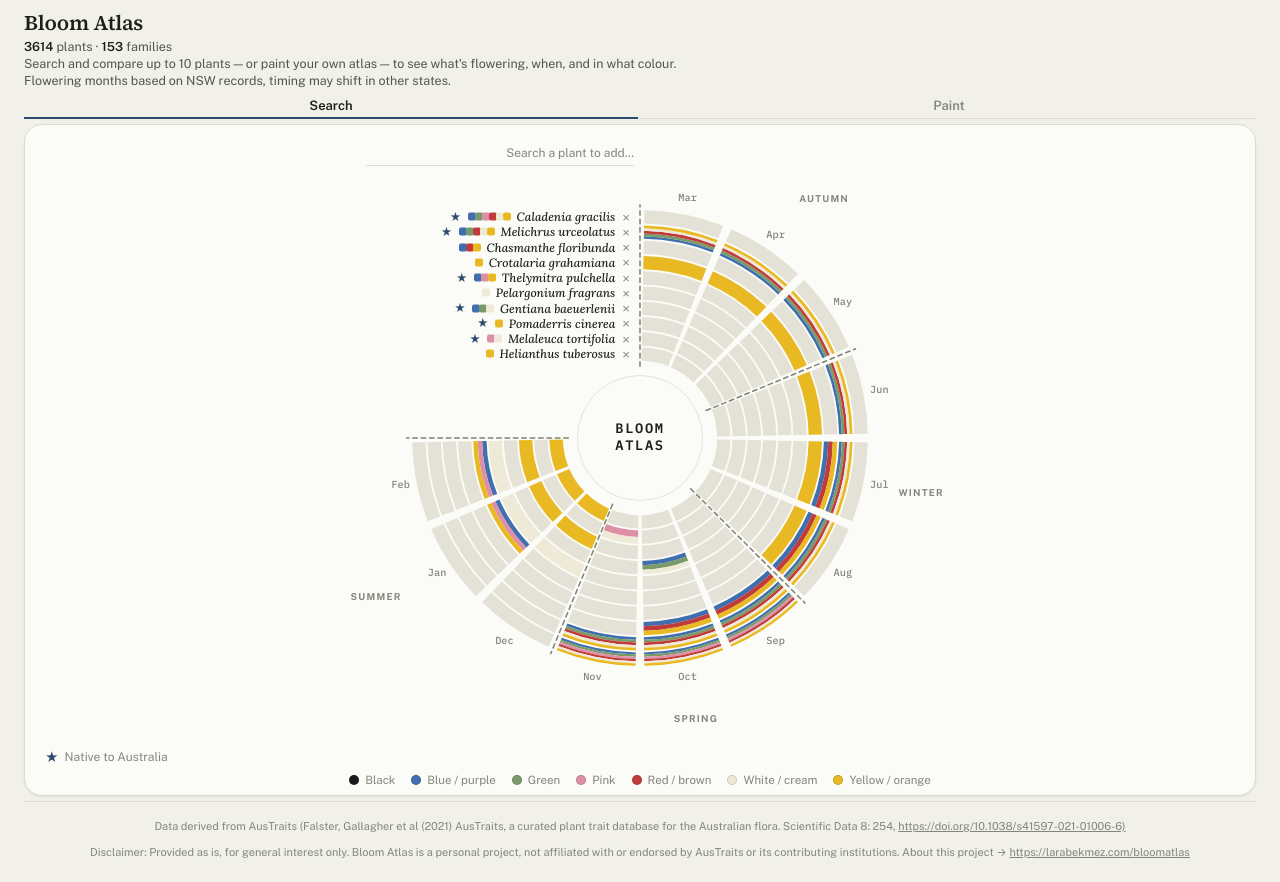
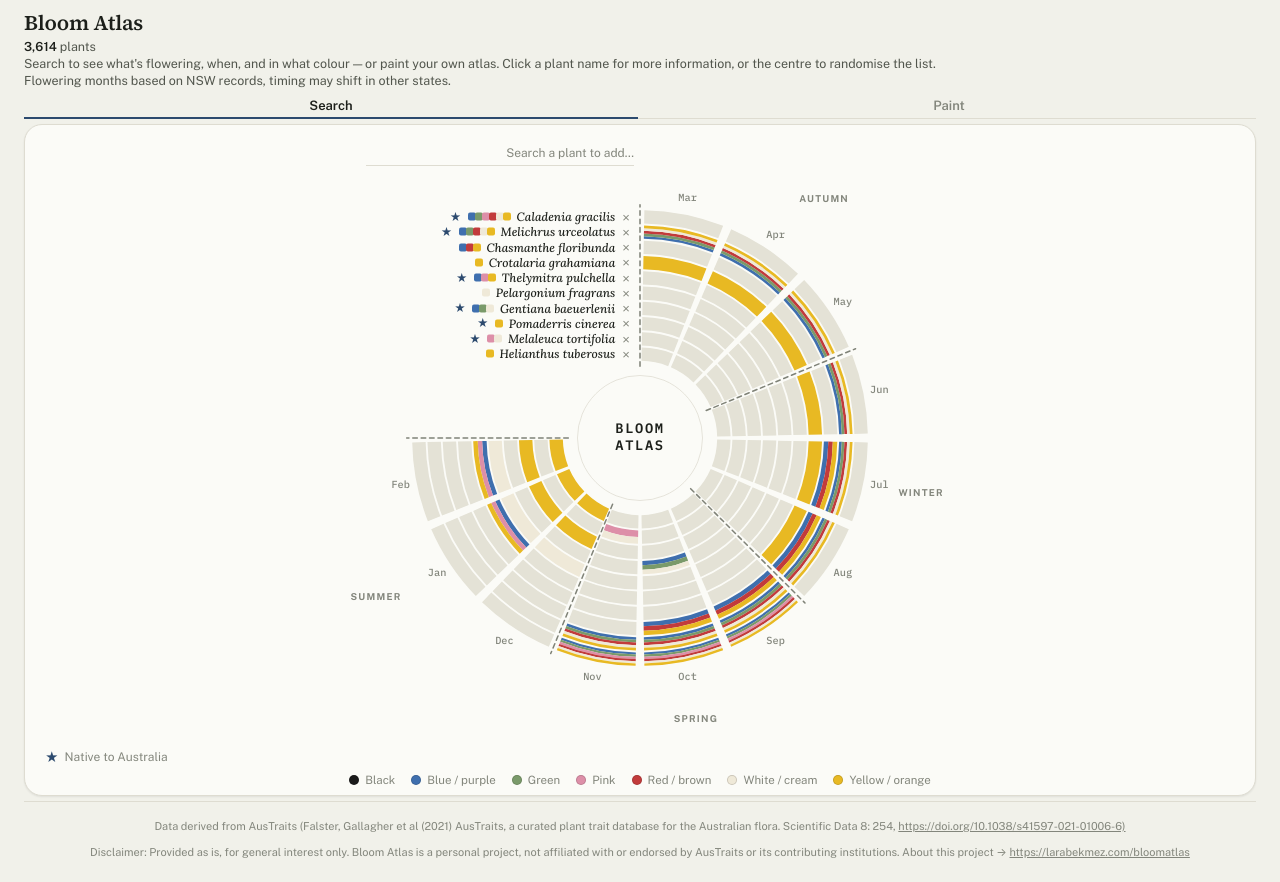
Before and after one commit to nightstop/bloomatlas, a plain HTML site: page index.html in a window 1280 px wide. Drawn offline with nearby package versions, Linux system fonts and the light colour scheme.

Commit message:
Update introduction

```diff
--- a/index.html
+++ b/index.html
@@ -361,8 +361,8 @@
   <header>
     <div class="title-block">
       <h1>Bloom Atlas</h1>
-      <p class="stats"><strong>3614</strong> plants &middot; <strong>153</strong> families</p>
-      <p class="lede">Search and compare up to 10 plants &mdash; or paint your own atlas &mdash; to see what's flowering, when, and in what colour.</p>
+      <p class="stats"><strong>3,614</strong> plants </p>
+      <p class="lede">Search to see what's flowering, when, and in what colour — or paint your own atlas. Click a plant name for more information, or the centre to randomise the list. </p>
   <p class="note">Flowering months based on NSW records, timing may shift in other states.</p>
     </div>
   </header>
```
